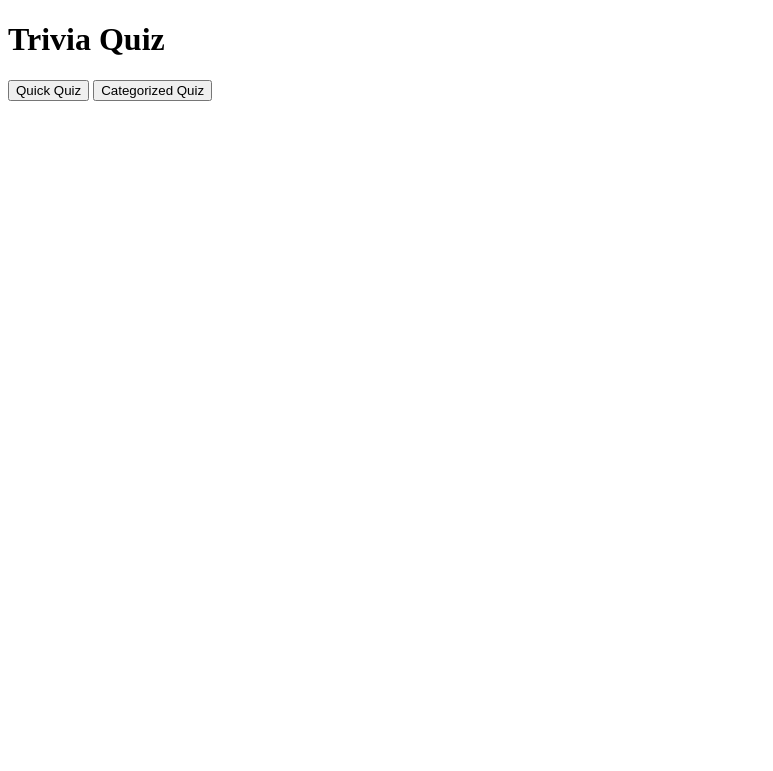
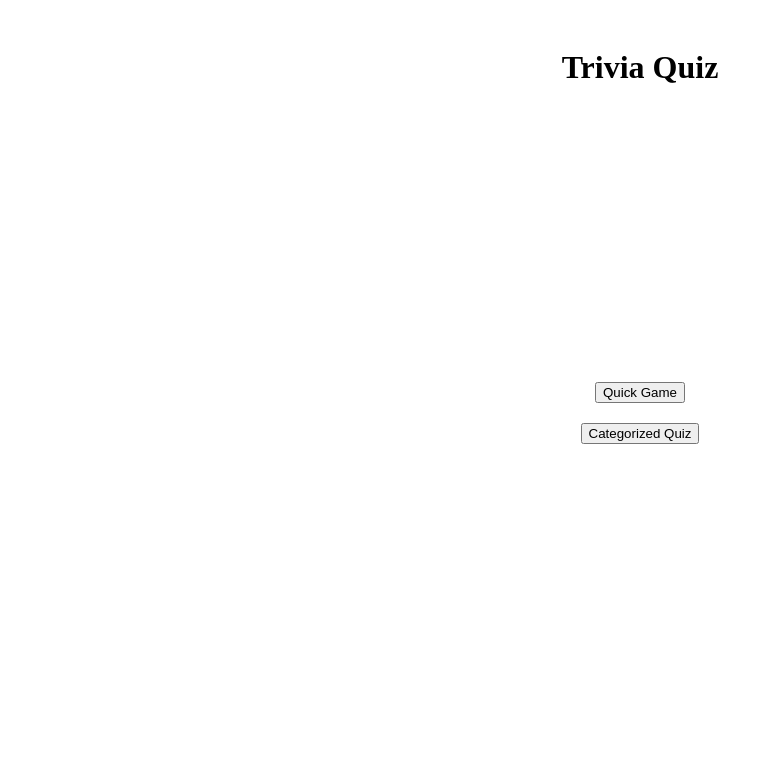
Before and after one commit to indigo-droid/Trivia_Game, a website: page frontend/public/index.html in a window 1280 px wide. Shown: the whole page, without its empty margins (0-773 px from the left). Drawn offline with Linux system fonts and the light colour scheme.

Commit message:
index css grid

```diff
--- a/api/questions.js
+++ b/api/questions.js
@@ -19,7 +19,7 @@ function quickgamefetch() {
 }
 
 function Categoriegamefetch(category){
-fetch('https://the-trivia-api.com/v2/questions?categories=music')
+fetch('https://the-trivia-api.com/v2/questions?categories=category')
   .then(response => response.json())
   .then(data => {
     fs.writeFile('music.json', JSON.stringify(data, null, 2), (err) => {
--- a/frontend/public/index.html
+++ b/frontend/public/index.html
@@ -1,15 +1,23 @@
 <!DOCTYPE html>
 <html>
 <head>
-    <meta charset="UTF-8">
-    <meta name="viewport" content="width=device-width, initial-scale=1.0">
+    <meta charset = "UTF-8">
+    <meta name = "viewport" content = "width=device-width, initial-scale=1.0">
     <title>Trivia Quiz</title>
-    <link rel="stylesheet" href="style.css">
+    <link rel = "stylesheet" href = "style.css">
 </head>
 
 <body>
-    <h1 id = "maintitle">Trivia Quiz</h1>
-    <a href = "quickgame.html"><button id = "QuickQuiz">Quick Quiz</button></a>
-    <a href = "categorygame.html"><button id = "CategorizedQuiz">Categorized Quiz</button></a>
+    <div class = "index_container">
+        <div class = "index_header">
+            <h1 id = "maintitle">Trivia Quiz</h1>
+        </div>
+        <div class = "index_main">
+
+            <a href = "quickgame.html"><button class = "QuizButton">Quick Game</button></a>
+            <a href = "categorygame.html"><button class = "QuizButton">Categorized Quiz</button></a>
+        </div>
+        <div class = "index_footer"></div>
+    </div>
 </body>
 </html>
--- /dev/null
+++ b/frontend/public/style.css
@@ -0,0 +1,25 @@
+.index_container {
+    display: grid;
+    grid-template-columns: 1fr;
+    grid-template-rows: 100px auto 50px;
+    height: 95vh;
+    text-align: center;
+}
+
+.index_header {
+    padding: 20px;
+}
+
+.index_main {
+    display: flex;
+    flex-direction: column;
+    justify-content: center;
+    align-items: center;
+    gap: 20px;
+    height: auto;
+    padding: 20px;
+}
+
+.index_footer {
+    padding: 20px;
+}
```
